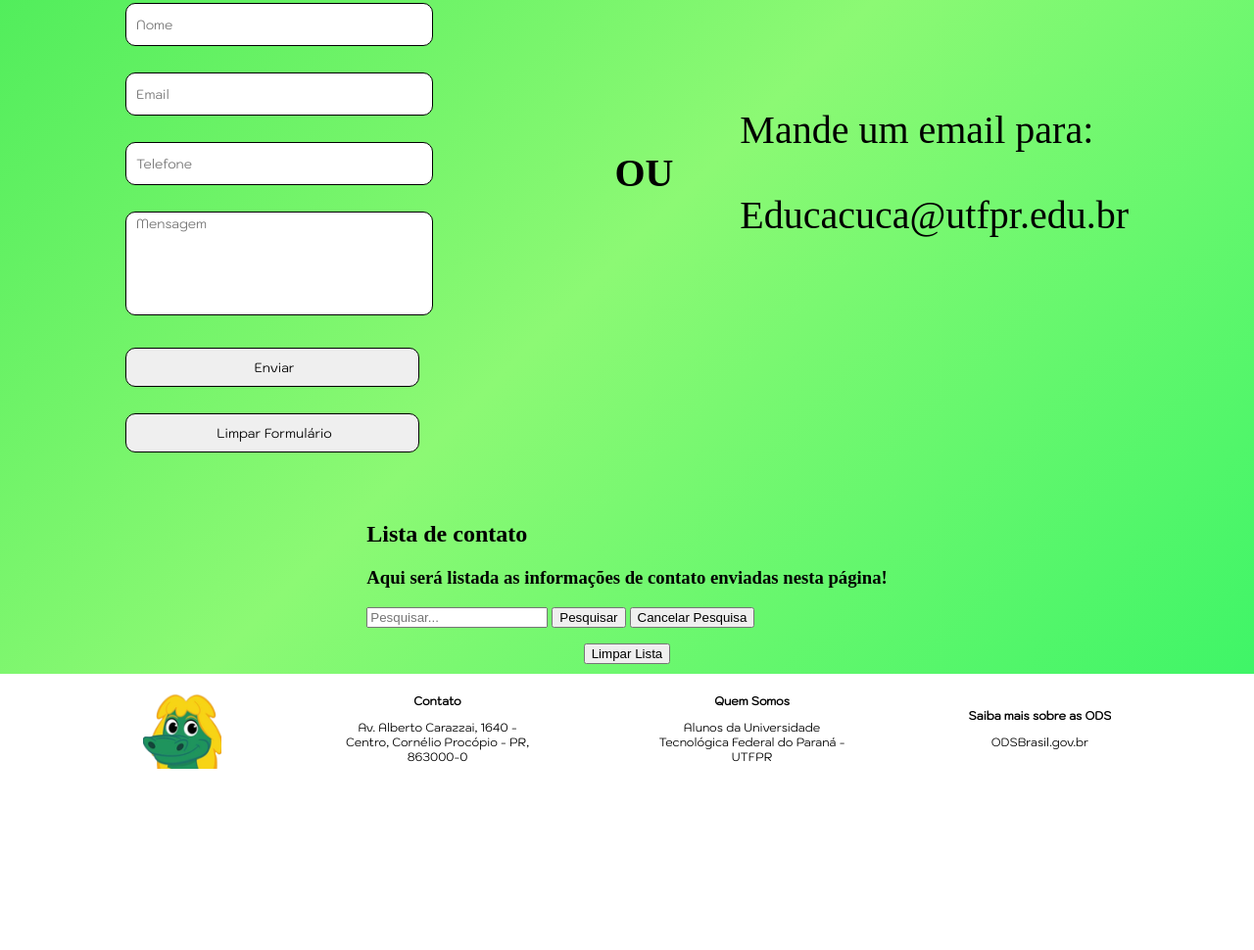
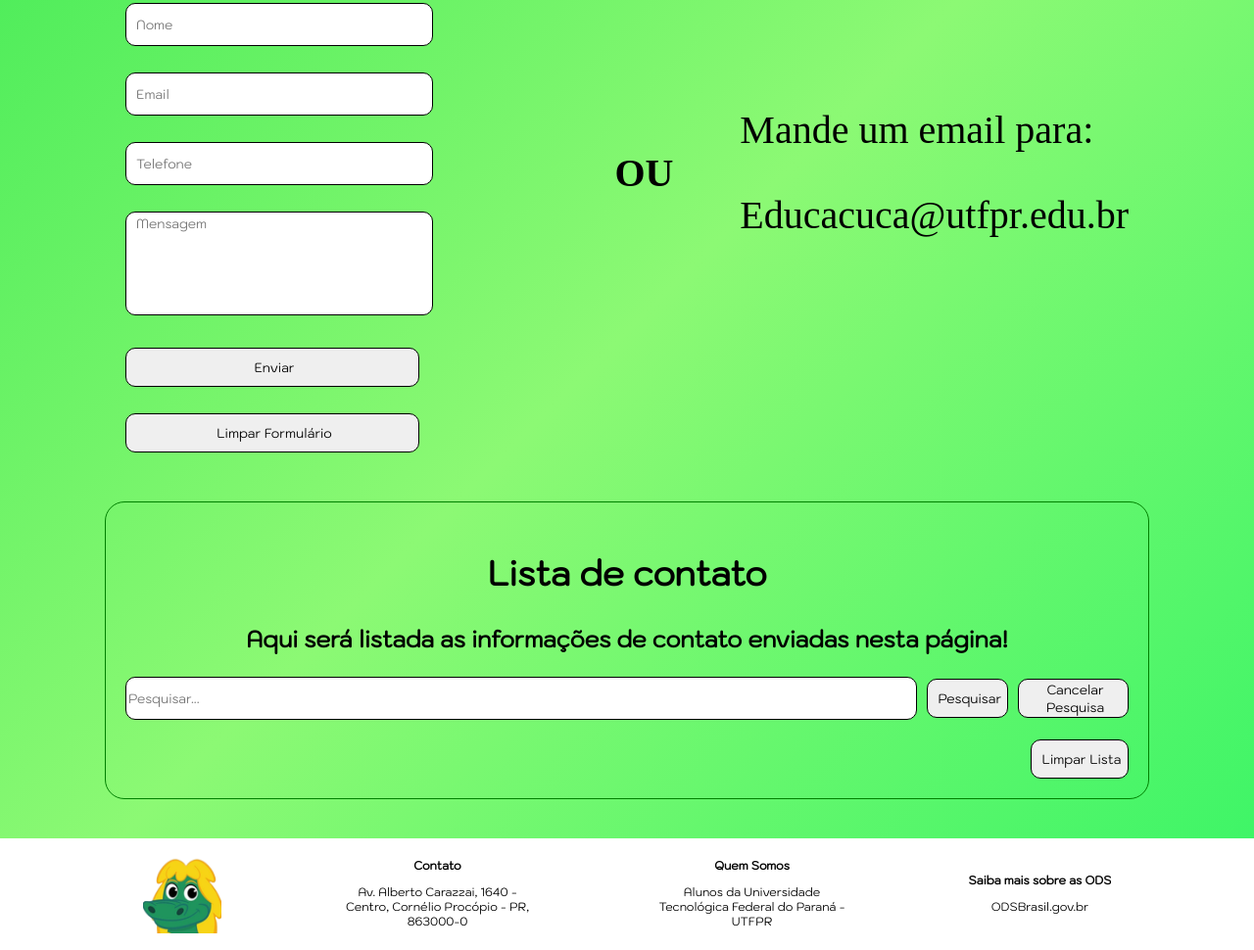
Before and after one commit to Pedrohmp13/Projeto-Front-End, a plain HTML site: page pages/contato.html in a window 1280 px wide. Shown: the part 280-1250 px from the top of the page at 98% size. Before the commit the page ends 1082 px from the top, so only its background shows below. Drawn offline with Linux system fonts and the light colour scheme; a web font is replaced by a local one.

Commit message:
Estilo da Lista

```diff
--- a/css/style.css
+++ b/css/style.css
@@ -425,11 +425,18 @@ footer h2 {
 ul#itemListaTarefas li {
   position: relative;
   background-color: #f2f2f2;
-  border: 1px solid #ddd;
+  border: 1px solid black;
+  border-radius: 8px;
   margin-bottom: 8px;
   padding: 8px;
   display: flex;
   align-items: center;
+  margin-left: -40px;
+  overflow: hidden;
+}
+
+ul#itemListaTarefas p {
+  overflow: hidden;
 }
 
 ul#itemListaTarefas li .close {
@@ -450,9 +457,62 @@ ul#itemListaTarefas li span {
 }
 
 .clear-button {
-  display: block;
-  margin: 10px auto;
+  font-family: "Kodchasan";
+  width: 100px;
+  height: 40px;
+  border-radius: 10px;
+  border: 1px solid #000;
+  padding-left: 10px;
 }
+
+#limpa{
+  display: flex;
+  width: 100%;
+  justify-content: end;
+}
+
+#botaoPesquisar, #botaoCancelar{
+  font-family: "Kodchasan";
+  width: auto;
+  height: 40px;
+  border-radius: 10px;
+  border: 1px solid #000;
+  padding-left: 10px;
+}
+
+#barraPesquisa{
+  display: flex;
+  flex-direction: row;
+  justify-content: space-between;
+  align-items: center;
+  gap: 10px;
+  width: 100%;
+}
+
+#caixaPesquisa {
+  font-family: "Kodchasan";
+  width: 100%;
+  height: 40px;
+  border-radius: 10px;
+  border: 1px solid #000;
+}
+
 .escondido {
   display: none;
 }
+
+#containerLista {
+  font-family: "Kodchasan";
+  font-size: 20px;
+  text-align: center;
+  padding: 20px;
+  border: 1px solid green;
+  border-radius: 20px;
+  width: 80%;
+  margin-bottom: 40px;
+}
+
+#listadeContato {
+  font-family: "Kodchasan";
+  font-size: 35px;
+}
--- a/pages/contato.html
+++ b/pages/contato.html
@@ -65,14 +65,19 @@
         <p>Educacuca@utfpr.edu.br</p>
       </div>
     </div>
-    <div>
-      <h2>Lista de contato</h2>
+
+    <div id="containerLista">
+      <h2 id="listadeContato">Lista de contato</h2>
       <h3>Aqui será listada as informações de contato enviadas nesta página!</h3>
-      <input type="text" id="caixaPesquisa" placeholder="Pesquisar...">
-      <button id="botaoPesquisar" onclick="pesquisarLista()">Pesquisar</button>
-      <button id="botaoCancelar" onclick="cancelarPesquisa()">Cancelar Pesquisa</button>
+      <div id="barraPesquisa">
+        <input type="text" id="caixaPesquisa" placeholder="Pesquisar...">
+        <button id="botaoPesquisar" onclick="pesquisarLista()">Pesquisar</button>
+        <button id="botaoCancelar" onclick="cancelarPesquisa()">Cancelar Pesquisa</button>
+      </div>
       <ul id="itemListaTarefas"></ul>
-      <button class="clear-button" onclick="limparLista()">Limpar Lista</button>
+      <div id="limpa">
+        <button class="clear-button" onclick="limparLista()">Limpar Lista</button>
+      </div>
     </div>
 
     <script src="../script/script.js"></script>
--- a/script/script.js
+++ b/script/script.js
@@ -12,6 +12,7 @@ function salvarListaNoLocalStorage(lista) {
 // Função para adicionar um item à lista na página
 function adicionarItemNaPaginaTarefas(item) {
   let li = document.createElement("li");
+  li.className = "lista-tarefas";
   let dateText = document.createTextNode(
     item.data + " - " + item.nome + " - " + item.telefone
   );
@@ -75,7 +76,10 @@ function addElemento() {
   let dateText = document.createTextNode(
     formattedDate + " - " + nome + " - " + telefone + " - "
   );
-  li.appendChild(dateText);
+
+  let p = document.createElement("p");
+  p.appendChild(dateText);
+  li.appendChild(p);
   let t = document.createTextNode(inputValue.toUpperCase());
   li.appendChild(t);
 
```
